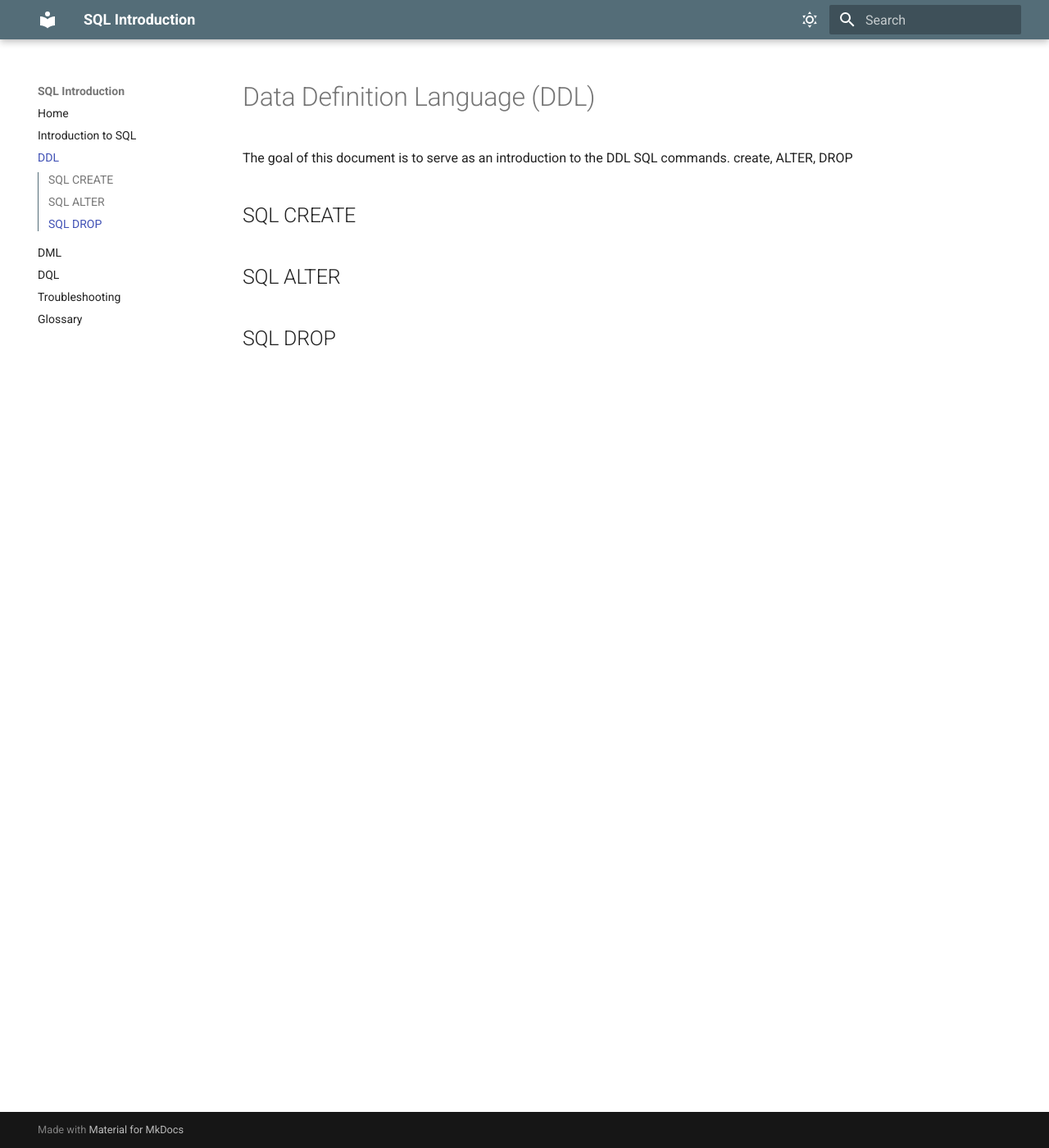
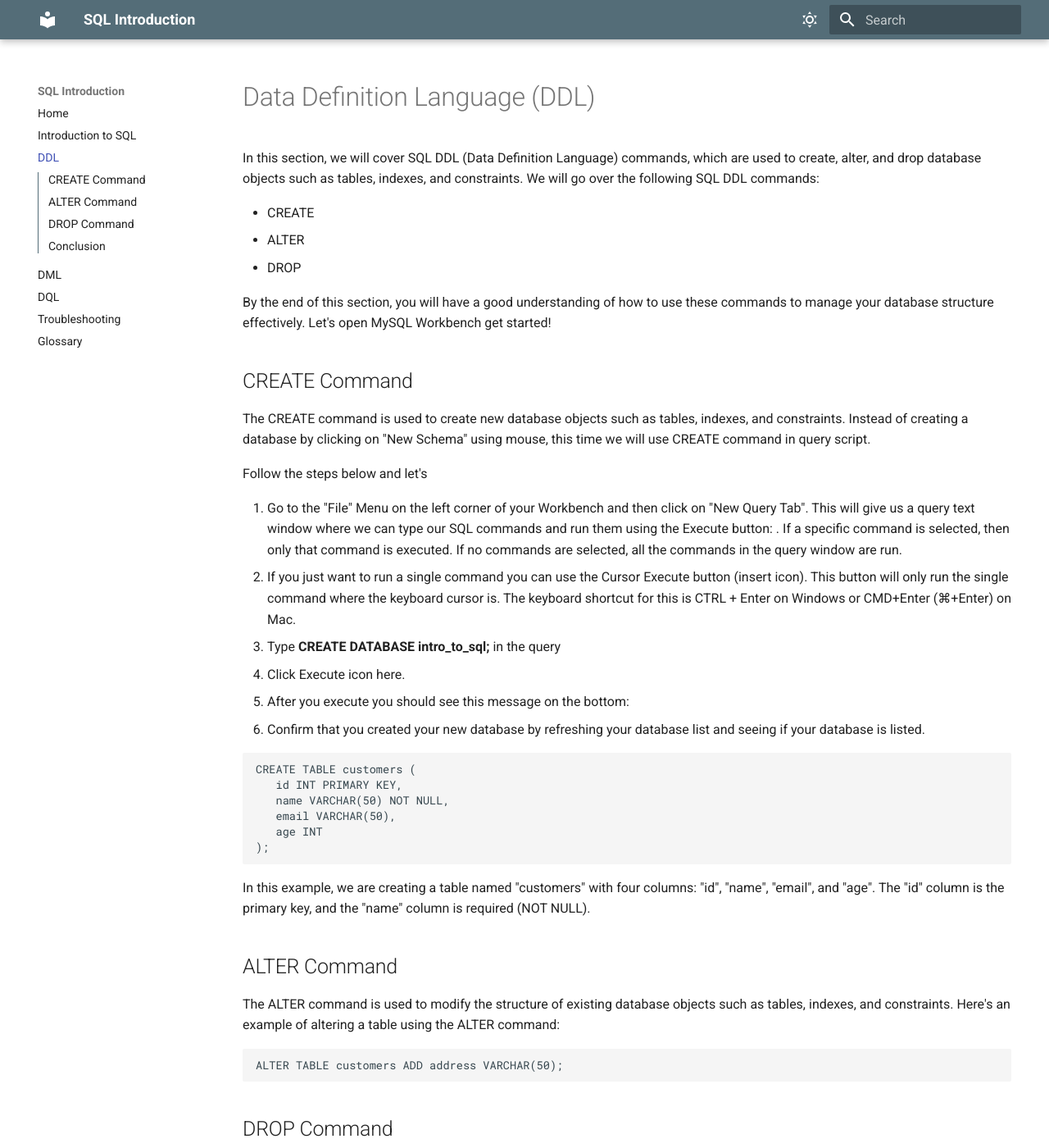
Before and after one commit to AliceEHZz/COMM-DOC-md-user-doc, an MkDocs documentation site: the page built from docs/DDL.md, in a window 1280 px wide and 1400 px high. Shown: the whole window at 82% size. Built offline with MkDocs 1.6.1 and Material for MkDocs 9.7.7, drawn with Linux system fonts in a browser that asks for light colours; some of the changed text lies outside the part shown.

Commit message:
DDL update

````diff
--- a/docs/DDL.md
+++ b/docs/DDL.md
@@ -1,10 +1,63 @@
 # Data Definition Language (DDL)
 
-The goal of this document is to serve as an introduction to the DDL SQL commands.
-create, ALTER, DROP
+In this section, we will cover SQL DDL (Data Definition Language) commands, which are used to create, alter, and drop database objects such as tables, indexes, and constraints. We will go over the following SQL DDL commands:
 
-## SQL CREATE
+- CREATE
+- ALTER
+- DROP
 
-## SQL ALTER
+By the end of this section, you will have a good understanding of how to use these commands to manage your database structure effectively. Let's open MySQL Workbench get started!
 
-## SQL DROP
+## CREATE Command
+
+The CREATE command is used to create new database objects such as tables, indexes, and constraints. Instead of creating a database by clicking on "New Schema" using mouse, this time we will use CREATE command in query script.
+
+Follow the steps below and let's
+
+1. Go to the "File" Menu on the left corner of your Workbench and then click on "New Query Tab". This will give us a query text window where we can type our SQL commands and run them using the Execute button: . If a specific command is selected, then only that command is executed. If no commands are selected, all the commands in the query window are run.
+   - If you just want to run a single command you can use the Cursor Execute button (insert icon). This button will only run the single command where the keyboard cursor is. The keyboard shortcut for this is CTRL + Enter on Windows or CMD+Enter (⌘+Enter) on Mac.
+2. Type **CREATE DATABASE intro_to_sql;** in the query
+3. Click Execute icon here.
+4. After you execute you should see this message on the bottom:
+5. Confirm that you created your new database by refreshing your database list and seeing if your database is listed.
+
+```
+CREATE TABLE customers (
+   id INT PRIMARY KEY,
+   name VARCHAR(50) NOT NULL,
+   email VARCHAR(50),
+   age INT
+);
+```
+
+In this example, we are creating a table named "customers" with four columns: "id", "name", "email", and "age". The "id" column is the primary key, and the "name" column is required (NOT NULL).
+
+## ALTER Command
+
+The ALTER command is used to modify the structure of existing database objects such as tables, indexes, and constraints. Here's an example of altering a table using the ALTER command:
+
+```
+ALTER TABLE customers ADD address VARCHAR(50);
+```
+
+## DROP Command
+
+The DROP command is used to remove existing database objects such as databases, tables, indexes, and constraints. Here's an example of dropping a database using the DROP command:
+
+```
+DROP TABLE customers;
+```
+
+In this example, we are dropping the "customers" table.
+
+!!! warning
+
+Using the DROP DATABASE command will delete a database, all of it's tables, and all the data inside all of those tables. It is also important to be careful when using the DROP command as it permanently deletes the specified database object.
+
+## Conclusion
+
+We hope this section has been helpful with your learning journey on the CREATE, ALTER, and DROP commands. You can easily create, modify, and delete database objects using these commands to fit your needs.
+
+In the next section, we will cover SQL DML commands, which are used to manipulate data in the database. With these commands, you can retrieve, insert, update, and delete data from your database.
+
+Let's continue learning!
````
